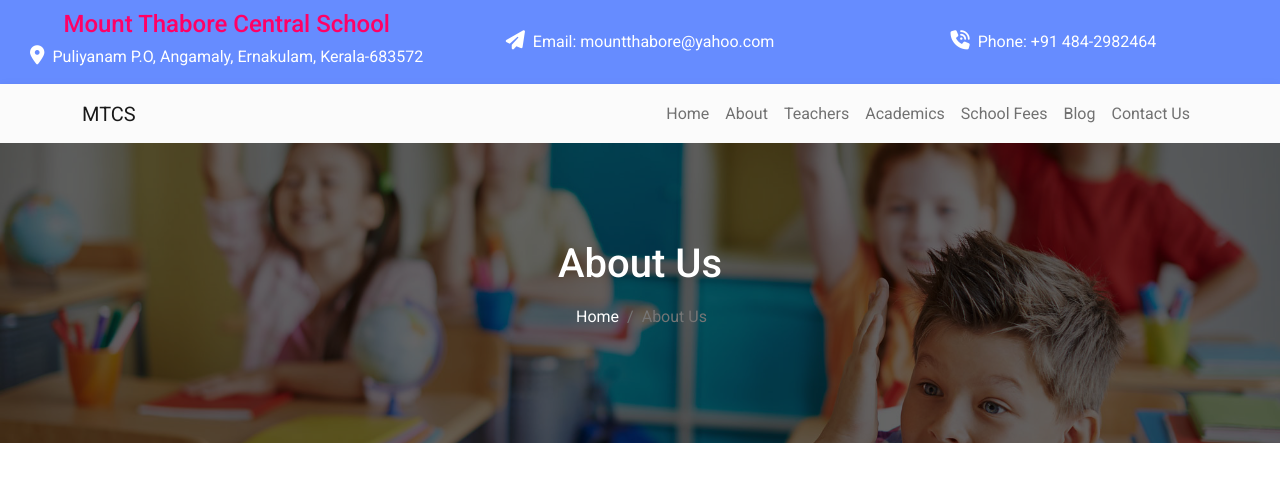
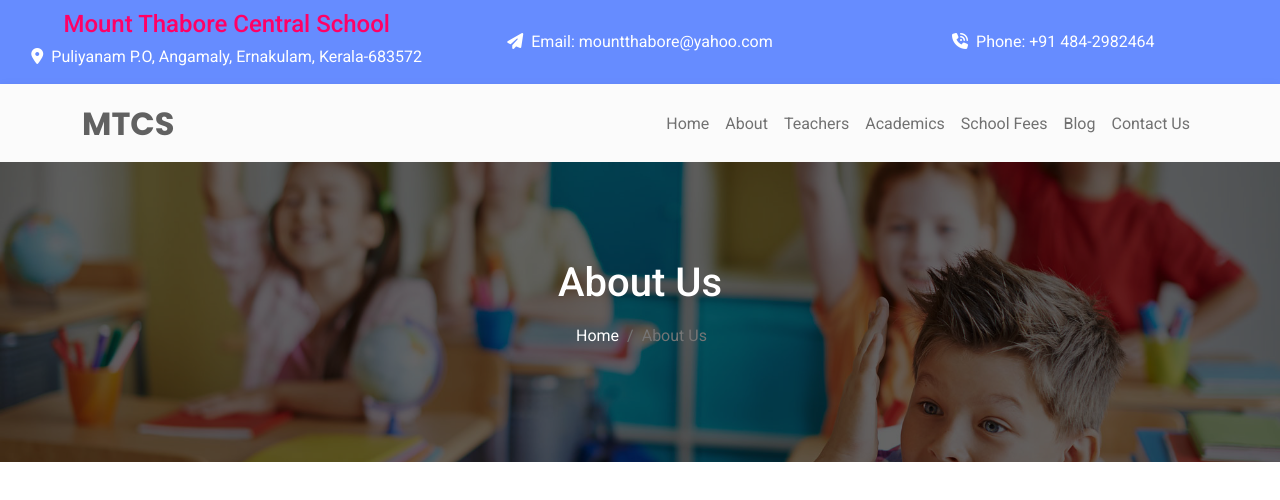
Before and after one commit to vidyajobin/MTCS-School, a React (Create React App) app: page /about in a window 1280 px wide. Shown: the top 500 px of the page. Built offline with nearby package versions, Linux system fonts and the light colour scheme.

Commit message:
increase navbar brand size and font

```diff
--- a/src/App.css
+++ b/src/App.css
@@ -1,3 +1,5 @@
+@import url('https://fonts.googleapis.com/css2?family=Poppins:ital,wght@0,100;0,200;0,300;0,400;0,500;0,600;0,700;0,800;0,900;1,100;1,200;1,300;1,400;1,500;1,600;1,700;1,800;1,900&display=swap" rel="styleshee');
+
 .App {
   text-align: center;
 }
@@ -40,19 +42,17 @@
 /*===============
 1. Header CSS
 =================*/
-/* src/components/Header.css */
 .header {
   display: flex;
-  justify-content: space-between; /* Distributes sections evenly */
+  justify-content: space-between;
   align-items: center;
   padding: 10px 20px;
-  background-color: #668cff; /* Light background color */
+  background-color: #668cff;
   color: #ffffff;
-  /* border-bottom: 2px solid #ddd; */
 }
 
 .header-section {
-  flex: 1; /* Equal width for all sections */
+  flex: 1;
   text-align: center;
 }
 
@@ -68,6 +68,14 @@
 }
 
 .header-section i {
-  margin-right: 8px; /* Adds some space between the icon and the text */
-  font-size: 1.2em;  /* Adjust the size of the icons */
+  margin-right: 8px;
 }
+
+
+
+/* SPECIFIC STYLING FOR NAVBAR */
+
+.custom-navbar-brand {
+  font-family: 'Poppins','Arial, sans-serif';
+  font-weight: bold;
+}
--- a/src/components/HeaderNavbar.js
+++ b/src/components/HeaderNavbar.js
@@ -33,7 +33,7 @@
 
       <Navbar bg="light" data-bs-theme="light">
         <Container>
-          <Navbar.Brand href="#home">MTCS</Navbar.Brand>
+          <Navbar.Brand href="#home" className="custom-navbar-brand" style={{color:'#616161', fontSize: '2rem'}}>MTCS</Navbar.Brand>
           <Nav className="ms-auto">
             <Nav.Link as={Link} to="/">Home</Nav.Link>
             <Nav.Link as={Link} to="/about">About</Nav.Link>
```
